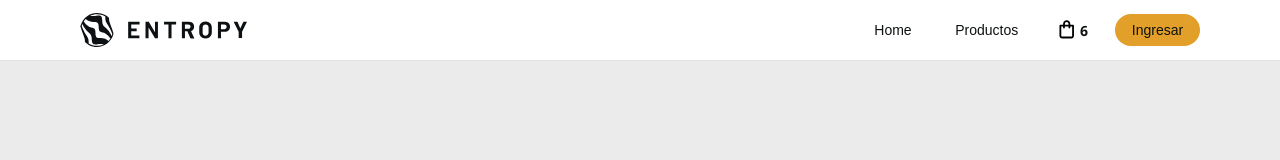
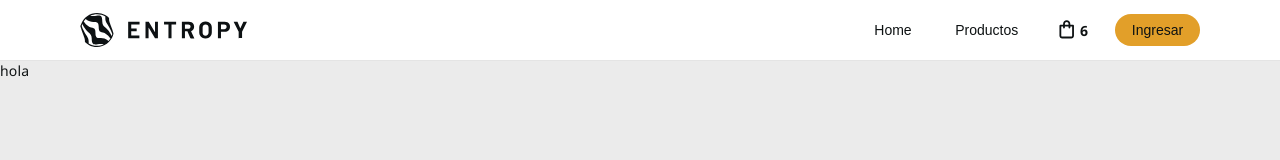
Before and after one commit to juanleon-fr/entropy-unbounded-react, a React (Create React App) app: page / in a window 1280 px wide. Shown: the top 160 px of the page. Built offline with nearby package versions, Linux system fonts and the light colour scheme.

Commit message:
desafio 3

```diff
--- a/src/App.jsx
+++ b/src/App.jsx
@@ -7,7 +7,7 @@ function App() {
   return (
     <div className="App">
       <NavBar />
-      <ItemListContainer />
+      <ItemListContainer prop1="hola" />
     </div>
   );
 }
--- a/src/components/ItemListContainer.jsx
+++ b/src/components/ItemListContainer.jsx
@@ -1,7 +1,10 @@
+import React from "react";
 
 const ItemListContainer = (props) => {
     return (
-        props.propiedad1
+        <div className="itemsContainer">
+            {props.prop1}
+        </div>
     );
 };
 
--- a/src/components/NavBar.jsx
+++ b/src/components/NavBar.jsx
@@ -5,12 +5,11 @@ import CartWidget from './CartWidget';
 
 const NavBar = () => {
   return (
-    <div className="App">
     <header>
       <nav className="navbar">
         <div class="nav-logo">
-            <button className="nav-icon"><img src={NavIcon} alt="Icon"/></button>
-            <button className="nav-logotype"><img src={NavLogotype} alt="Entropy"/></button>
+          <button className="nav-icon"><img src={NavIcon} alt="Icon" /></button>
+          <button className="nav-logotype"><img src={NavLogotype} alt="Entropy" /></button>
         </div>
         <ul className="nav-menu">
           <li className="nav-item"><button className="btn link">Home</button></li>
@@ -20,7 +19,6 @@ const NavBar = () => {
         </ul>
       </nav>
     </header>
-    </div>
   );
 }
 
--- a/src/css/App.css
+++ b/src/css/App.css
@@ -251,6 +251,14 @@ body {
   width: 100%;
   margin: 0;
 }
+body #root {
+  height: 100%;
+  width: 100%;
+}
+body #root .App {
+  height: 100%;
+  width: 100%;
+}
 
 .content {
   height: 100%;
@@ -283,7 +291,7 @@ header {
   background-color: #ffffff;
   border-bottom: solid 1px #e4e4e4;
   height: 60px;
-  position: fixed;
+  position: sticky;
   top: 0;
   width: 100%;
   height: 60px;
--- a/src/sass/_prestyle.scss
+++ b/src/sass/_prestyle.scss
@@ -31,6 +31,14 @@ body {
 	height: 100%;
 	width: 100%;
 	margin: 0;
+	#root {
+		height: 100%;
+		width: 100%;
+		.App {
+			height: 100%;
+			width: 100%;
+		}
+	}
 }
 
 .content {
@@ -67,7 +75,7 @@ header {
 	background-color: $color-60;
 	border-bottom: solid 1px $color-30b;
 	height: $header-height;
-	position: fixed;
+	position: sticky;
 	top: 0;
 	width: 100%;
 	height: $header-height;
```
Also changed, not shown: src/assets/icons/cart-icon.svg, 1 other file (tests, documents, lock files or other folders). Lines whose indentation alone changed are shown as unchanged.
